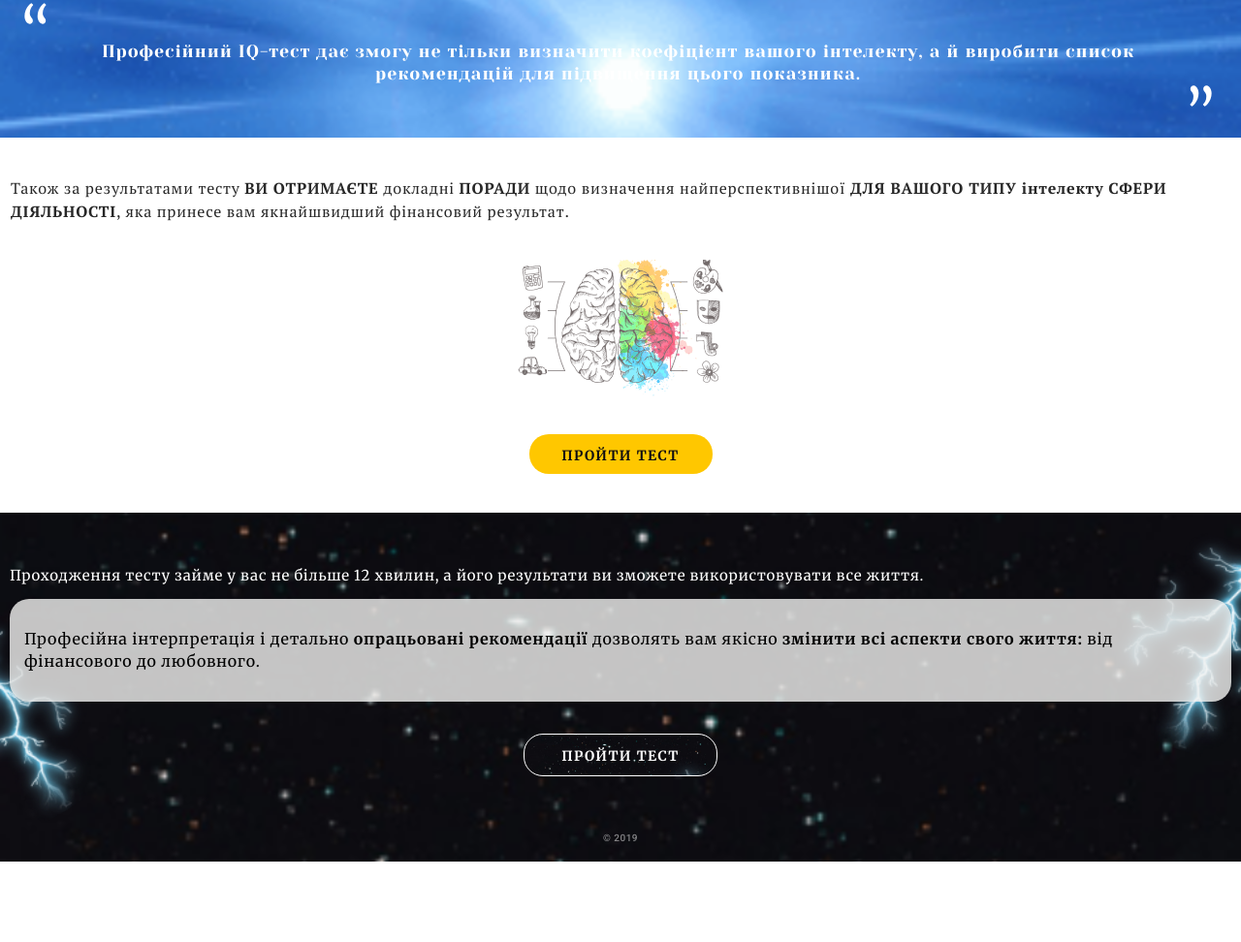
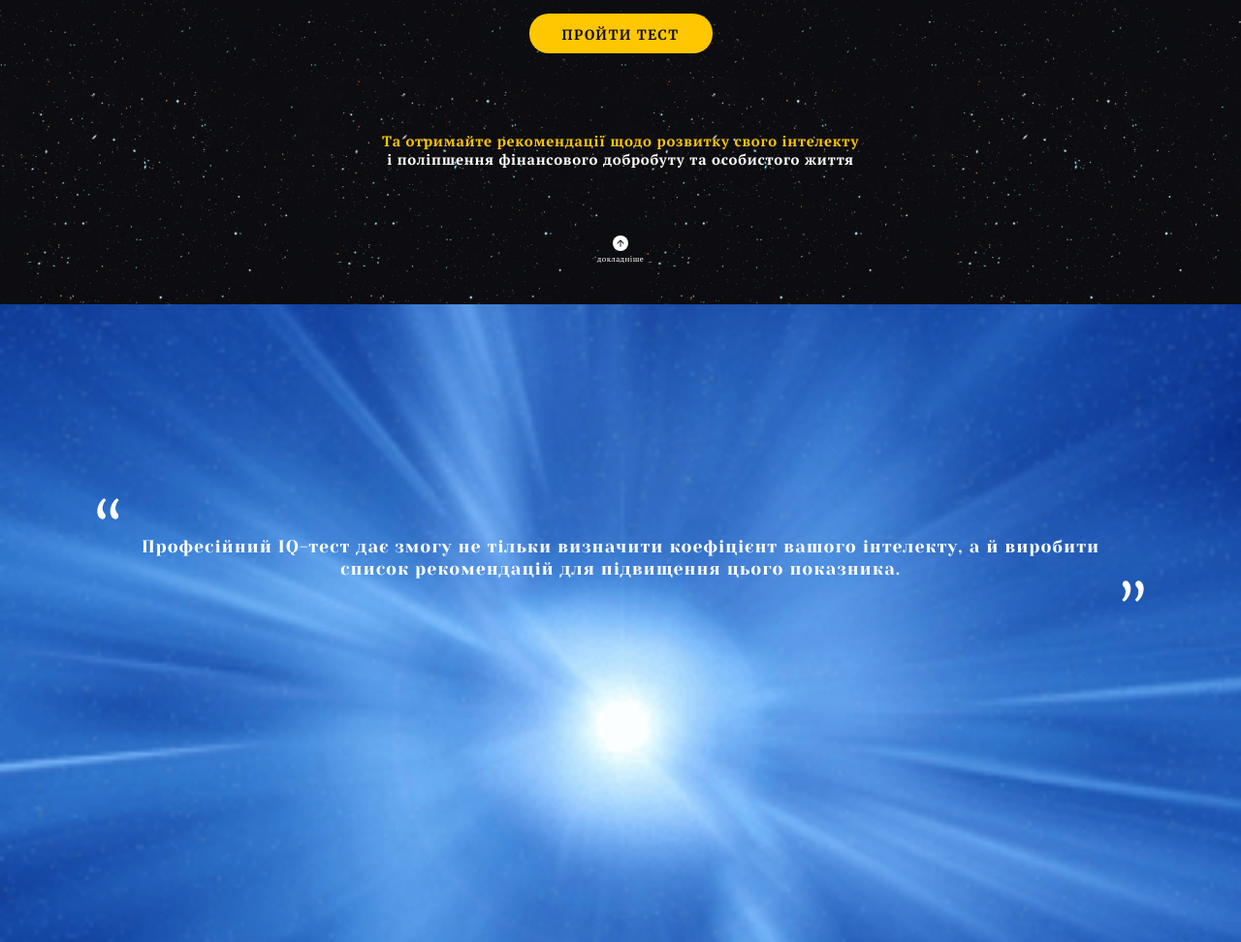
Before and after one commit to AntonLovkin/IQ-Test, a plain HTML site: page index.html in a window 1280 px wide. Shown: the part 500-1472 px from the top of the page at 97% size. Before the commit the page ends 1389 px from the top, so only its background shows below. Drawn offline with Linux system fonts and the light colour scheme.

Commit message:
styles for desktop

```diff
--- a/styles/home.css
+++ b/styles/home.css
@@ -62,6 +62,7 @@ body {
 .header{
     position: relative;
     height: 46px;
+    min-height: 4vh;
 
     padding: 15px;
 
@@ -148,6 +149,7 @@ body {
     /* width: 100vw;
     height: 100vh; */
     /* height: 522px; */
+    height: 96vh;
 
     display: flex;
     flex-direction: column;
@@ -156,6 +158,12 @@ body {
 
     padding: 27px 30px 0 30px;
     background-image: url('../images/background-min.png');
+}
+
+@media (min-width: 480px) {
+    .hero{
+        justify-content: space-around;
+    }
 }
 
 .hero__label{
@@ -284,12 +292,22 @@ body {
 }
 
 .description{
+    /* height: 100vh; */
     padding: 43px 30px 32px 25px;
     background-image: url('../images/shine_bg-min.png');
     background-repeat: no-repeat;
     background-position: center center;
     background-size: cover;
 }
+
+@media (min-width: 480px) {
+    .description{
+        min-height: 500px;
+        height: 100vh;
+        padding: 200px 100px;
+    }
+}
+
 
 .description img{
     width: 23px;
@@ -316,6 +334,8 @@ body {
 }
 
 .invitation {
+    height: 100vh;
+
     padding: 40px 11px;
     font-family: 'PT Serif';
     font-size: 16px;
@@ -324,6 +344,19 @@ body {
     letter-spacing: 0.05em;
 
     color: #272727;
+}
+
+@media (min-width: 480px) {
+    .invitation{
+        display: flex;
+        min-height: 500px;
+        /* height: 100vh; */
+        padding: 0 100px;
+        text-align: center;
+        flex-direction: column;
+        justify-content: space-around;
+        align-items: center;
+    }
 }
 
 .invitation img{
@@ -345,13 +378,28 @@ body {
 
 .invitation2{
     width: 100%;
+    height: 100vh;
+
+    display: flex;
+    text-align: center;
+    flex-direction: column;
+    justify-content: space-between;
+
     padding: 55px 10px 13px 10px;
+
     background-image: url('../images/lightning_PNG9-min.png'),
     url('../images/lightning_2.png'),
     url('../images/background-min.png');
     background-size: 165px, 165px, cover;
     background-position: top right, bottom left, center;
     background-repeat: no-repeat;
+}
+
+@media (min-width: 480px) {
+    .invitation2{
+        min-height: 500px;
+        padding: 100px 100px 25px 100px;
+    }
 }
 
 .invitation2 p:first-child{
@@ -612,6 +660,15 @@ input[type="radio"]:checked + label {
     font-family: 'PT Serif';
 }
 
+@media (min-width: 480px) {
+    .result{
+        padding: 35px 100px 0px 100px;
+        display: flex;
+        flex-direction: column;
+        justify-content: space-evenly;
+        height: 100vh;
+}}
+
 .result p:nth-child(1){
     /* font-family: 'PT Serif'; */
     font-weight: 700;
```
